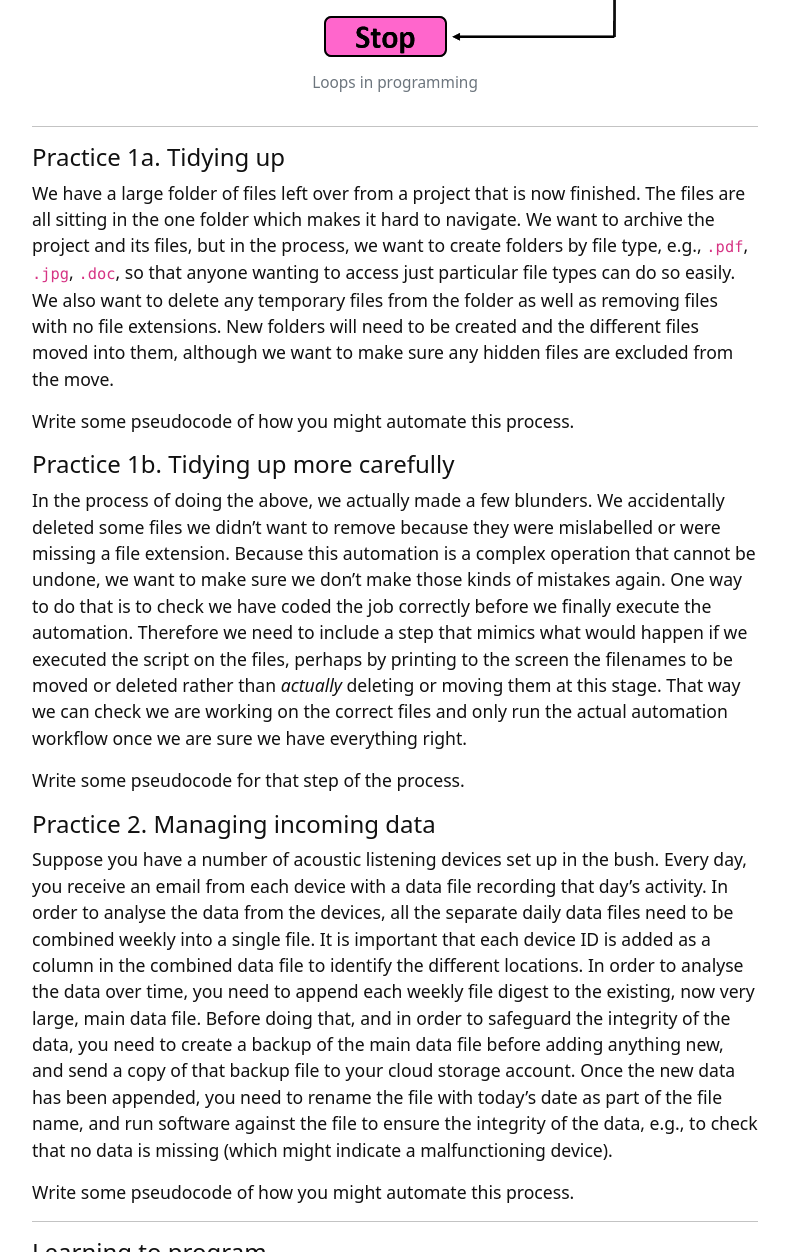
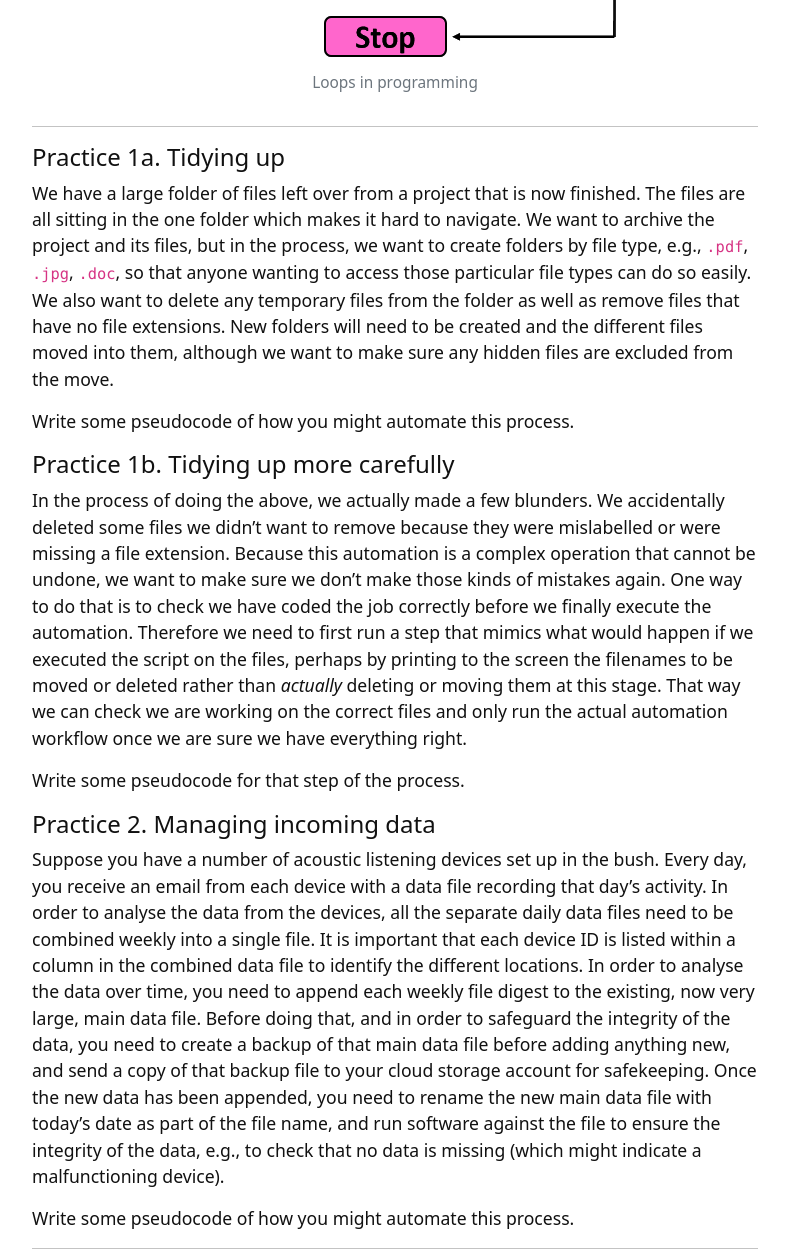
Before and after one commit to weaverbel/intro-computational-thinking, a Jekyll site: the page built from content/4-lesson.md, in a window 1280 px wide and 1400 px high, scrolled down 1867 px, cut to the strip 0-1252 px from the top of the window. Shown: the whole strip, without its empty margins (245-1034 px from the left). Built offline with Jekyll 4.4.1, drawn with Linux system fonts in a browser that asks for light colours.

```diff
--- a/content/4-lesson.md
+++ b/content/4-lesson.md
@@ -31,19 +31,19 @@ The same piece of code could be re-used for any counting exercise by changing th
 
 #### Practice 1a. Tidying up
 
-We have a large folder of files left over from a project that is now finished. The files are all sitting in the one folder which makes it hard to navigate. We want to archive the project and its files, but in the process, we want to create folders by file type, e.g., `.pdf`, `.jpg`, `.doc`, so that anyone wanting to access just particular file types can do so easily. We also want to delete any temporary files from the folder as well as removing files with no file extensions. New folders will need to be created and the different files moved into them, although we want to make sure any hidden files are excluded from the move.
+We have a large folder of files left over from a project that is now finished. The files are all sitting in the one folder which makes it hard to navigate. We want to archive the project and its files, but in the process, we want to create folders by file type, e.g., `.pdf`, `.jpg`, `.doc`, so that anyone wanting to access those particular file types can do so easily. We also want to delete any temporary files from the folder as well as remove files that have no file extensions. New folders will need to be created and the different files moved into them, although we want to make sure any hidden files are excluded from the move.
 
 Write some pseudocode of how you might automate this process.
 
 #### Practice 1b. Tidying up more carefully
 
-In the process of doing the above, we actually made a few blunders. We accidentally deleted some files we didn't want to remove because they were mislabelled or were missing a file extension. Because this automation is a complex operation that cannot be undone, we want to make sure we don't make those kinds of mistakes again. One way to do that is to check we have coded the job correctly before we finally execute the automation. Therefore we need to include a step that mimics what would happen if we executed the script on the files, perhaps by printing to the screen the filenames to be moved or deleted rather than *actually* deleting or moving them at this stage. That way we can check we are working on the correct files and only run the actual automation workflow once we are sure we have everything right.
+In the process of doing the above, we actually made a few blunders. We accidentally deleted some files we didn't want to remove because they were mislabelled or were missing a file extension. Because this automation is a complex operation that cannot be undone, we want to make sure we don't make those kinds of mistakes again. One way to do that is to check we have coded the job correctly before we finally execute the automation. Therefore we need to first run a step that mimics what would happen if we executed the script on the files, perhaps by printing to the screen the filenames to be moved or deleted rather than *actually* deleting or moving them at this stage. That way we can check we are working on the correct files and only run the actual automation workflow once we are sure we have everything right.
 
 Write some pseudocode for that step of the process.
 
 #### Practice 2. Managing incoming data
 
-Suppose you have a number of acoustic listening devices set up in the bush. Every day, you receive an email from each device with a data file recording that day's activity. In order to analyse the data from the devices, all the separate daily data files need to be combined weekly into a single file. It is important that each device ID is added as a column in the combined data file to identify the different locations. In order to analyse the data over time, you need to append each weekly file digest to the existing, now very large, main data file. Before doing that, and in order to safeguard the integrity of the data, you need to create a backup of the main data file before adding anything new, and send a copy of that backup file to your cloud storage account. Once the new data has been appended, you need to rename the file with today's date as part of the file name, and run software against the file to ensure the integrity of the data, e.g., to check that no data is missing (which might indicate a malfunctioning device).
+Suppose you have a number of acoustic listening devices set up in the bush. Every day, you receive an email from each device with a data file recording that day's activity. In order to analyse the data from the devices, all the separate daily data files need to be combined weekly into a single file. It is important that each device ID is listed within a column in the combined data file to identify the different locations. In order to analyse the data over time, you need to append each weekly file digest to the existing, now very large, main data file. Before doing that, and in order to safeguard the integrity of the data, you need to create a backup of that main data file before adding anything new, and send a copy of that backup file to your cloud storage account for safekeeping. Once the new data has been appended, you need to rename the new main data file with today's date as part of the file name, and run software against the file to ensure the integrity of the data, e.g., to check that no data is missing (which might indicate a malfunctioning device).
 
 Write some pseudocode of how you might automate this process.
 
```
